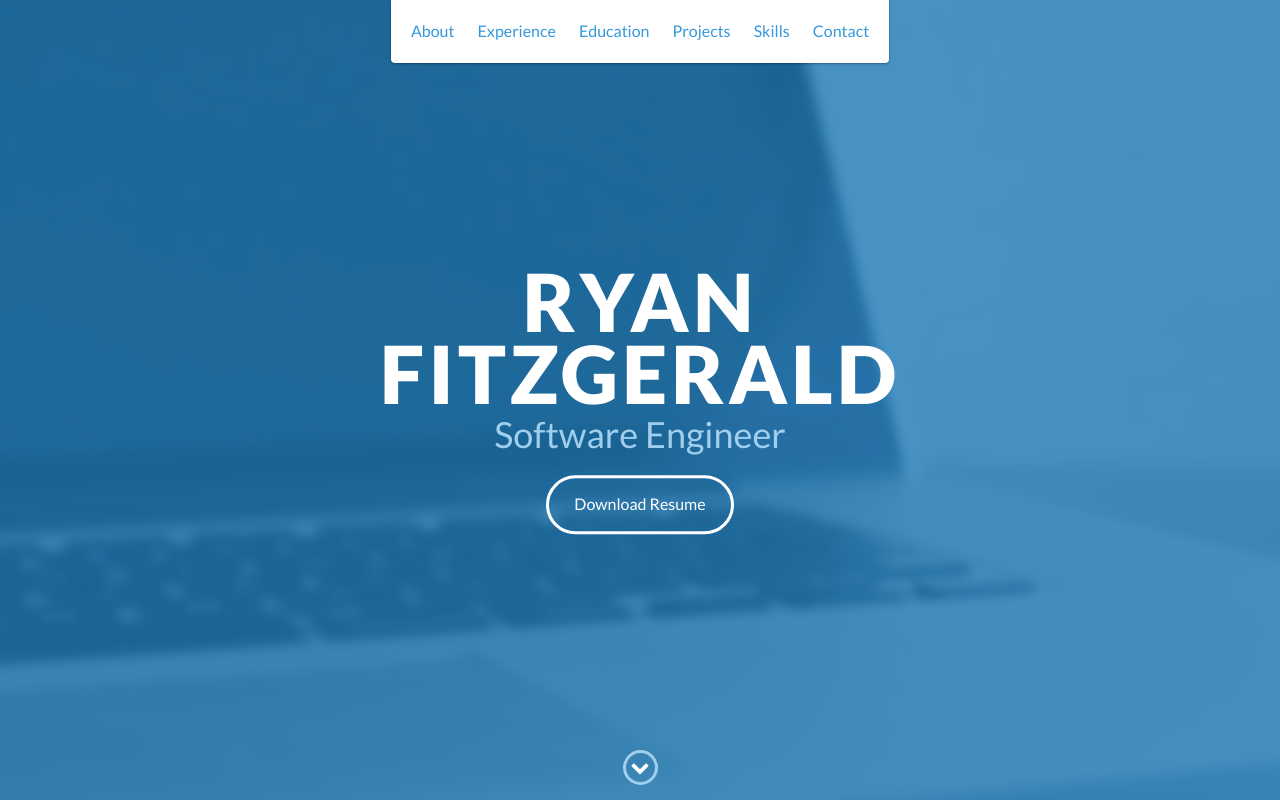
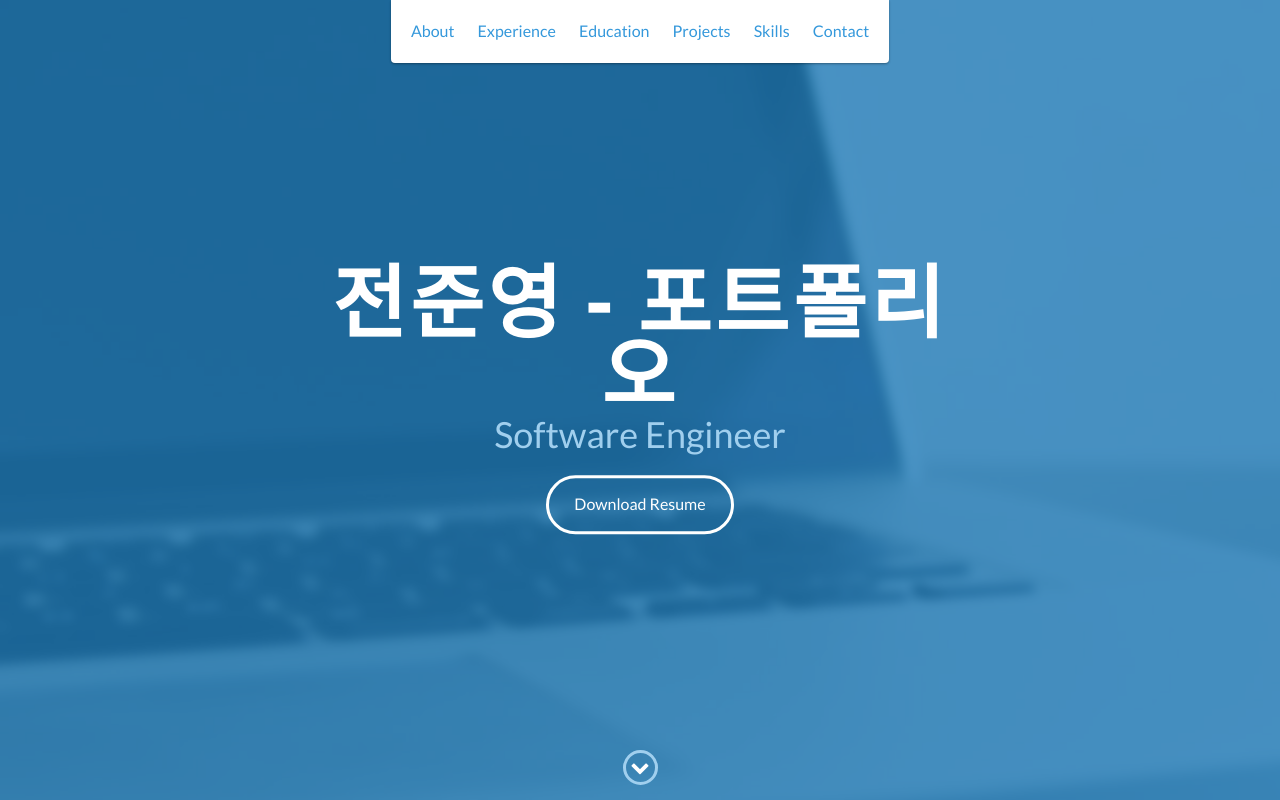
Before and after one commit to ccomajeon/ccomajeon.github.io, a website: page index.html in a window 1280 px wide. Shown: the top 800 px of the page. Drawn offline with nearby package versions, Linux system fonts and the light colour scheme.

Commit message:
Update index.html
제목 변경

```diff
--- a/index.html
+++ b/index.html
@@ -48,7 +48,7 @@
 
     <div id="lead">
         <div id="lead-content">
-            <h1>Ryan Fitzgerald</h1>
+            <h1>전준영 - 포트폴리오</h1>
             <h2>Software Engineer</h2>
             <a href="#" class="btn-rounded-white">Download Resume</a>
         </div>
```
